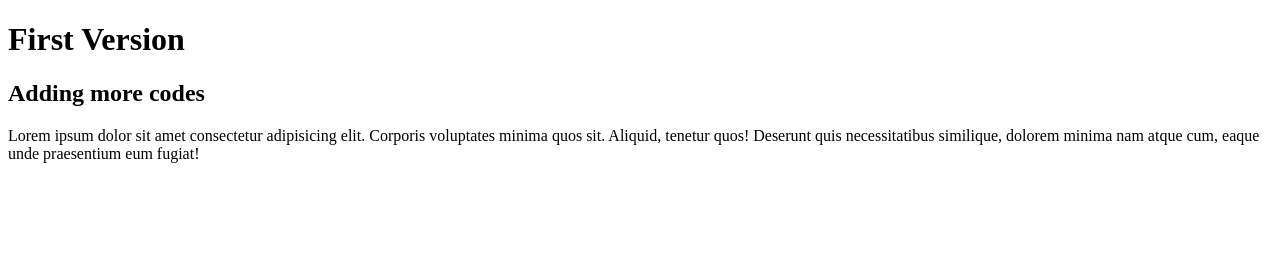
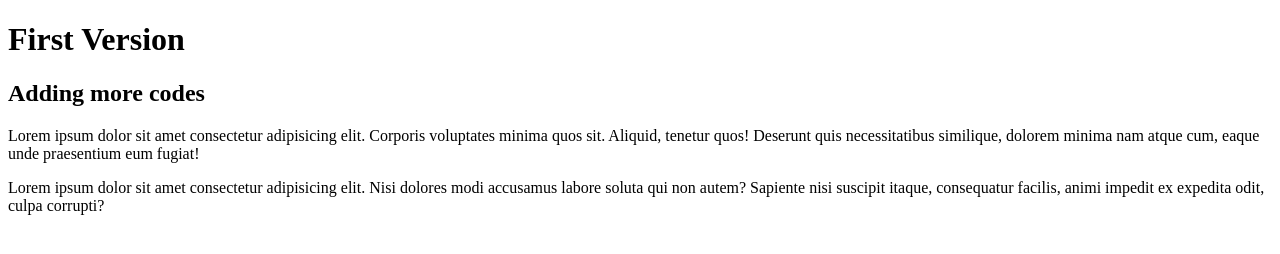
Before and after one commit to zennnpower/git-practice, a plain HTML site: page index.html in a window 1280 px wide. Drawn offline with Linux system fonts and the light colour scheme.

Commit message:
replaced h2 with h3 and added p tag

```diff
--- a/index.html
+++ b/index.html
@@ -14,5 +14,10 @@
         Lorem ipsum dolor sit amet consectetur adipisicing elit. Corporis voluptates minima quos sit.
         Aliquid, tenetur quos! Deserunt quis necessitatibus similique, dolorem minima nam atque cum, eaque unde praesentium eum fugiat!
     </p>
+
+    <p>
+        Lorem ipsum dolor sit amet consectetur adipisicing elit. Nisi dolores modi accusamus labore soluta qui non autem?
+        Sapiente nisi suscipit itaque, consequatur facilis, animi impedit ex expedita odit, culpa corrupti?
+    </p>
 </body>
 </html>
```
